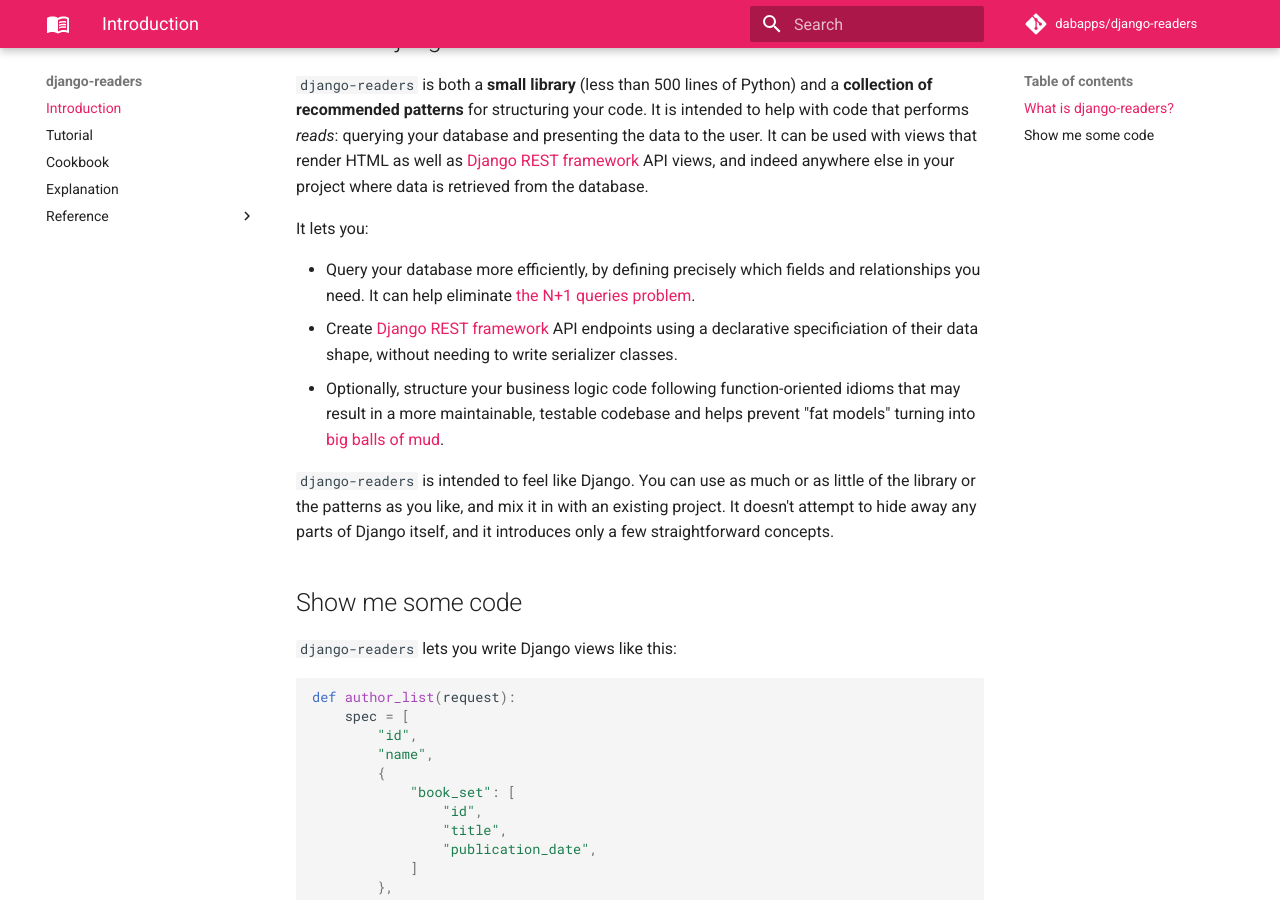
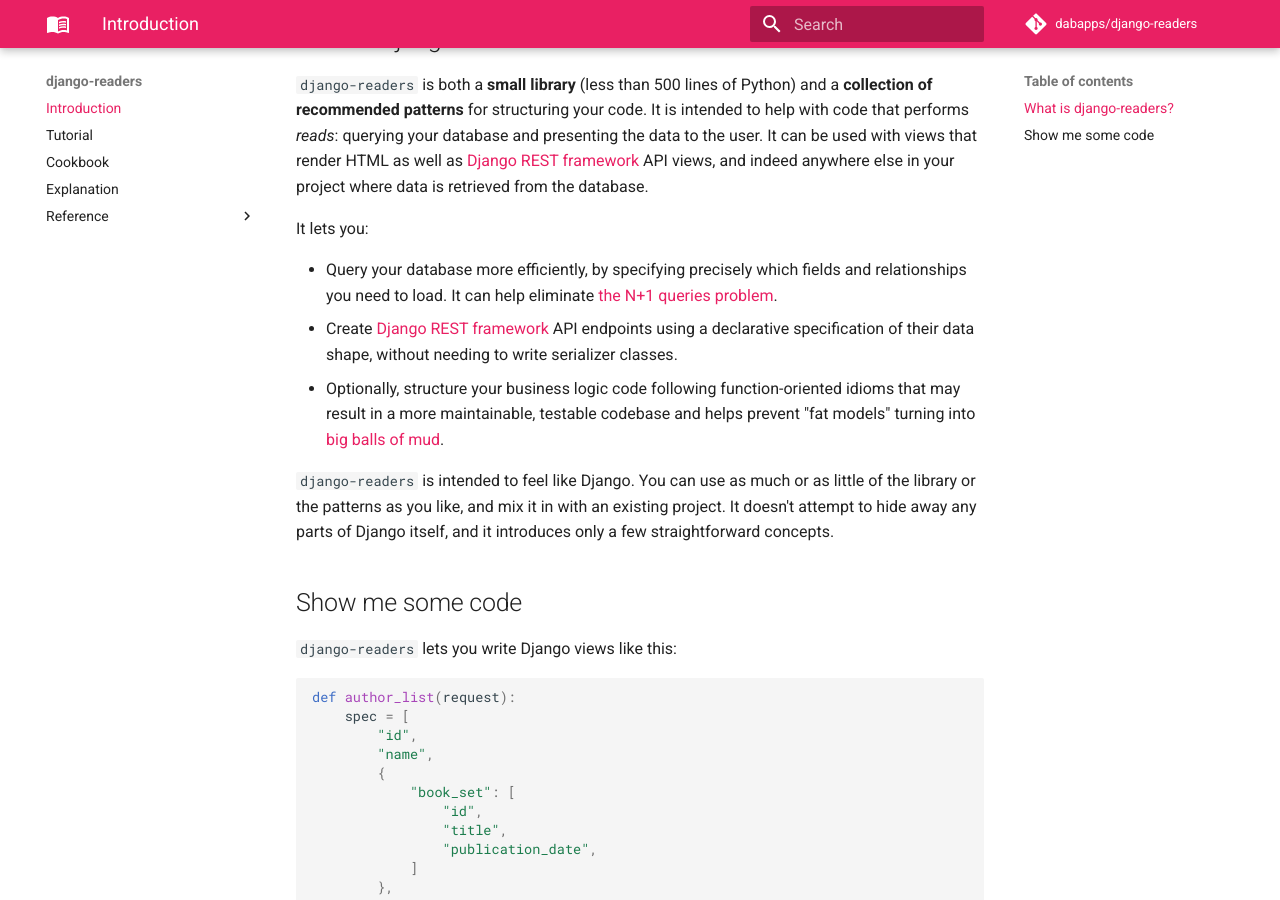
Before and after one commit to dabapps/django-readers, an MkDocs documentation site: the page built from docs/index.md, in a window 1280 px wide and 900 px high, scrolled down 514 px. Built offline with MkDocs 1.6.1 and Material for MkDocs 9.7.7, drawn with Linux system fonts in a browser that asks for light colours; comment, search, counter and statistics services are not loaded.

Commit message:
Tweaks to index page

```diff
--- a/docs/index.md
+++ b/docs/index.md
@@ -28,8 +28,8 @@
 
 It lets you:
 
-* Query your database more efficiently, by defining precisely which fields and relationships you need. It can help eliminate [the N+1 queries problem](https://stackoverflow.com/questions/97197/what-is-the-n1-selects-problem-in-orm-object-relational-mapping).
-* Create [Django REST framework](https://www.django-rest-framework.org/) API endpoints using a declarative specificiation of their data shape, without needing to write serializer classes.
+* Query your database more efficiently, by specifying precisely which fields and relationships you need to load. It can help eliminate [the N+1 queries problem](https://stackoverflow.com/questions/97197/what-is-the-n1-selects-problem-in-orm-object-relational-mapping).
+* Create [Django REST framework](https://www.django-rest-framework.org/) API endpoints using a declarative specification of their data shape, without needing to write serializer classes.
 * Optionally, structure your business logic code following function-oriented idioms that may result in a more maintainable, testable codebase and helps prevent "fat models" turning into [big balls of mud](https://en.wikipedia.org/wiki/Big_ball_of_mud).
 
 `django-readers` is intended to feel like Django. You can use as much or as little of the library or the patterns as you like, and mix it in with an existing project. It doesn't attempt to hide away any parts of Django itself, and it introduces only a few straightforward concepts.
```
